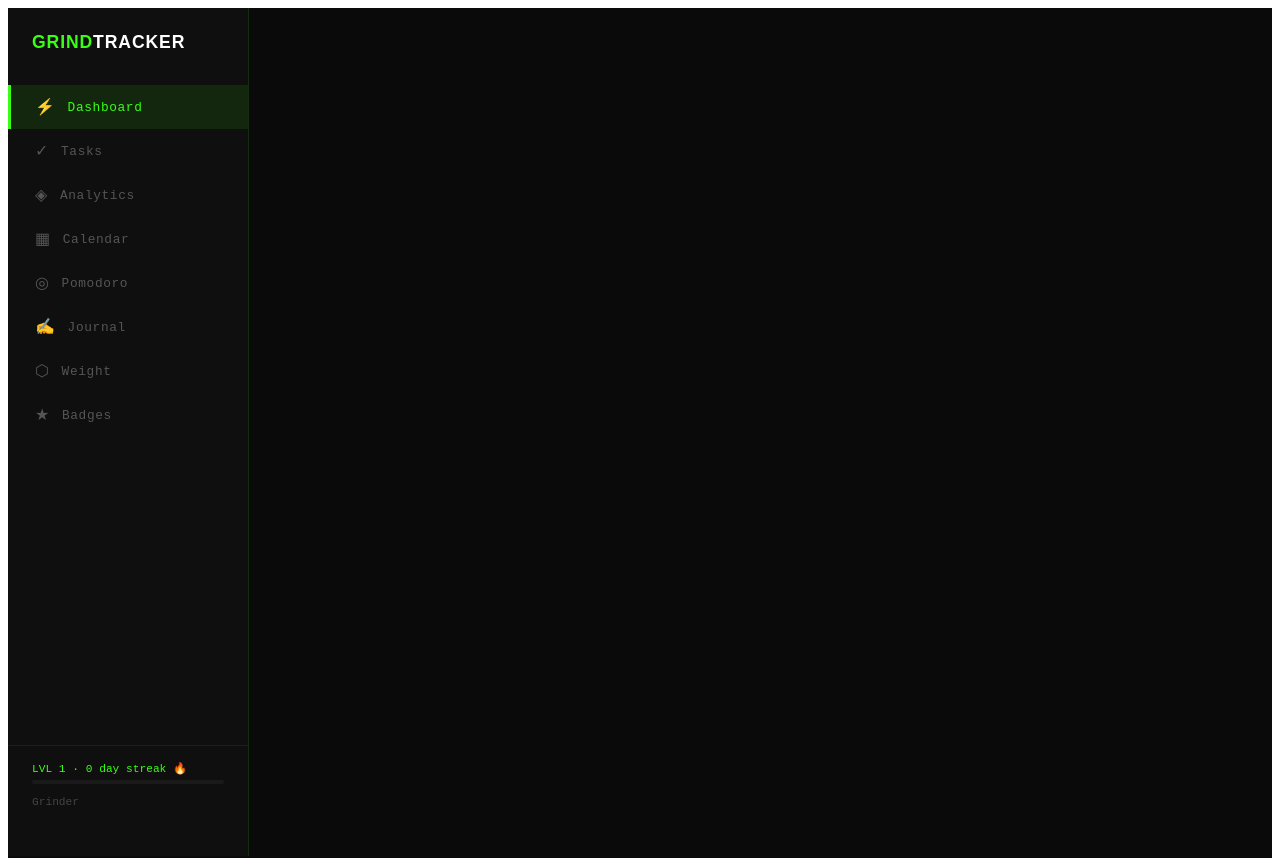
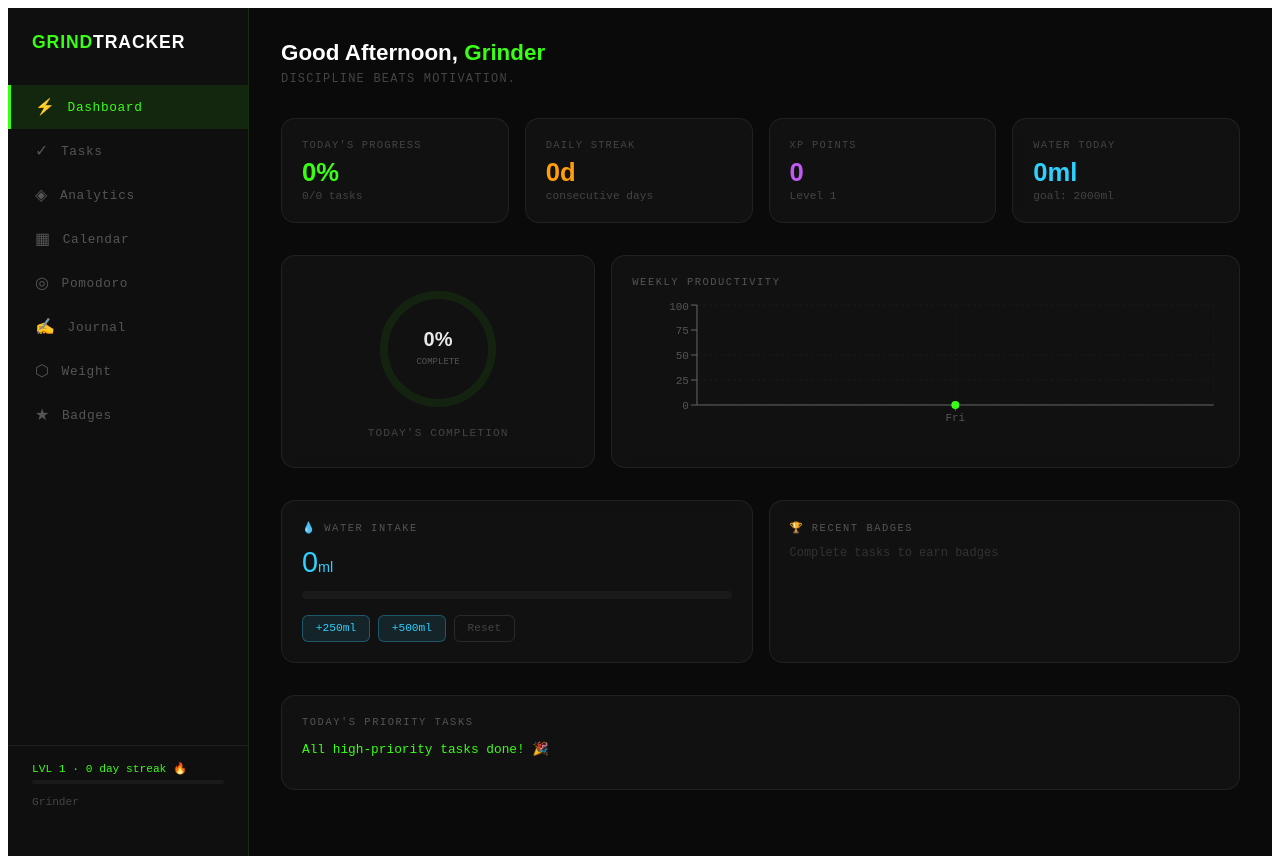
Before and after one commit to PhranavManjunaath/shreya, a React (Vite) app: page / in a window 1280 px wide. Shown: the top 858 px of the page. Built offline with nearby package versions, Linux system fonts and the light colour scheme.

Commit message:
fix desktop layout: row direction for sidebar + main

```diff
--- a/src/GrindTracker.jsx
+++ b/src/GrindTracker.jsx
@@ -154,7 +154,7 @@ export default function GrindTracker() {
     <div
       style={{
         display: "flex",
-        flexDirection: "column",
+        flexDirection: isMobile ? "column" : "row",
         minHeight: "100vh",
         background: "#0a0a0a",
         color: "#e8e8e8",
```
